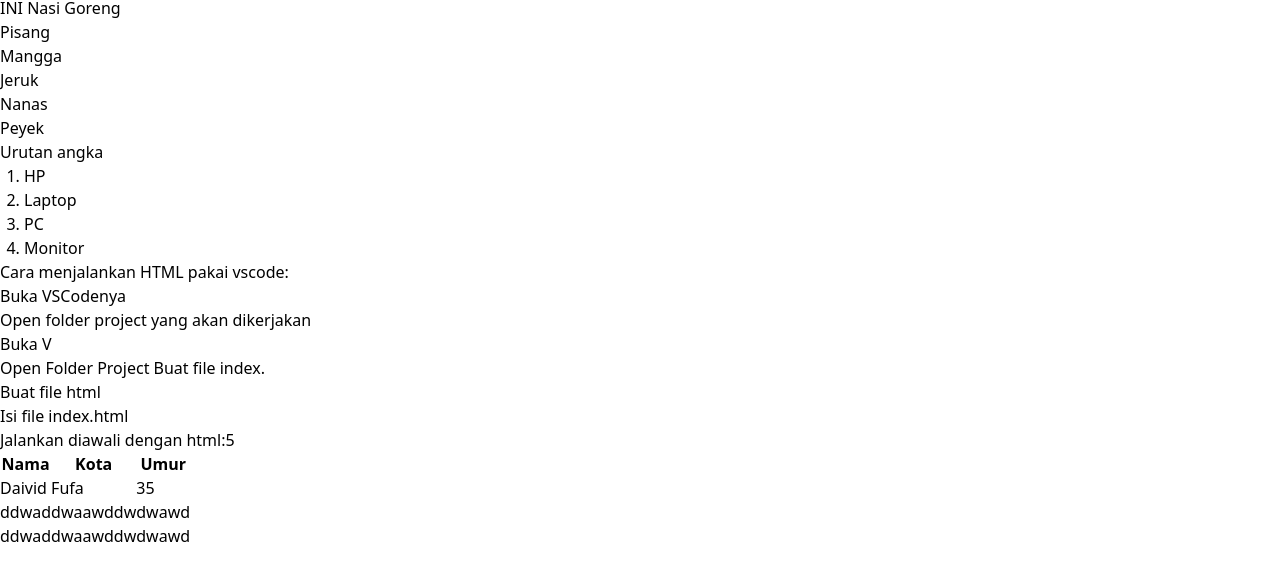
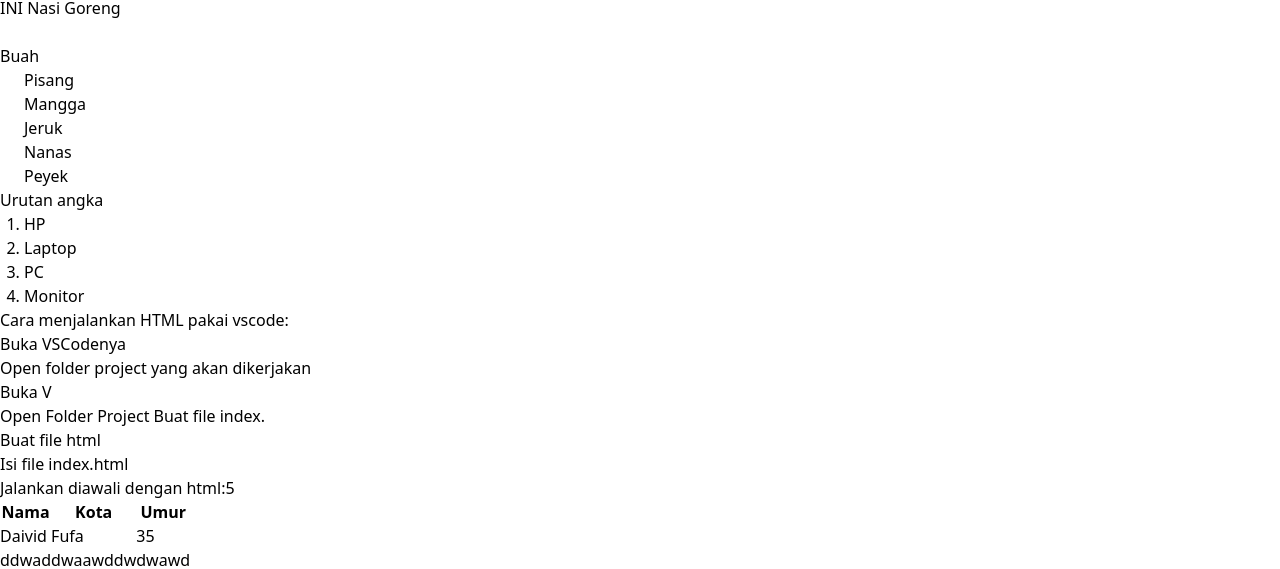
Before and after one commit to rizqikqkq/RevoU-BasicWeb-Lesson, a website: page index.html in a window 1280 px wide. Shown: the part 64-633 px from the top of the page. Drawn offline with nearby package versions, Linux system fonts and the light colour scheme.

Commit message:
Fix some bugs

```diff
--- a/index.html
+++ b/index.html
@@ -11,8 +11,10 @@
 <body>
   <h1 class="text-3xl font-bold underline text-blue-500 font-bold pl-6 pt-6 bg-yellow-500"> Hello world! </h1>
   <h2> INI Nasi Goreng </h2>
+  <br/>
 
-  <ul type="disc">
+  <h2> Buah </h2>
+  <ul class="list pl-6" type="disc">
     <li>Pisang</li>
     <li>Mangga</li>
     <li>Jeruk</li>
```
